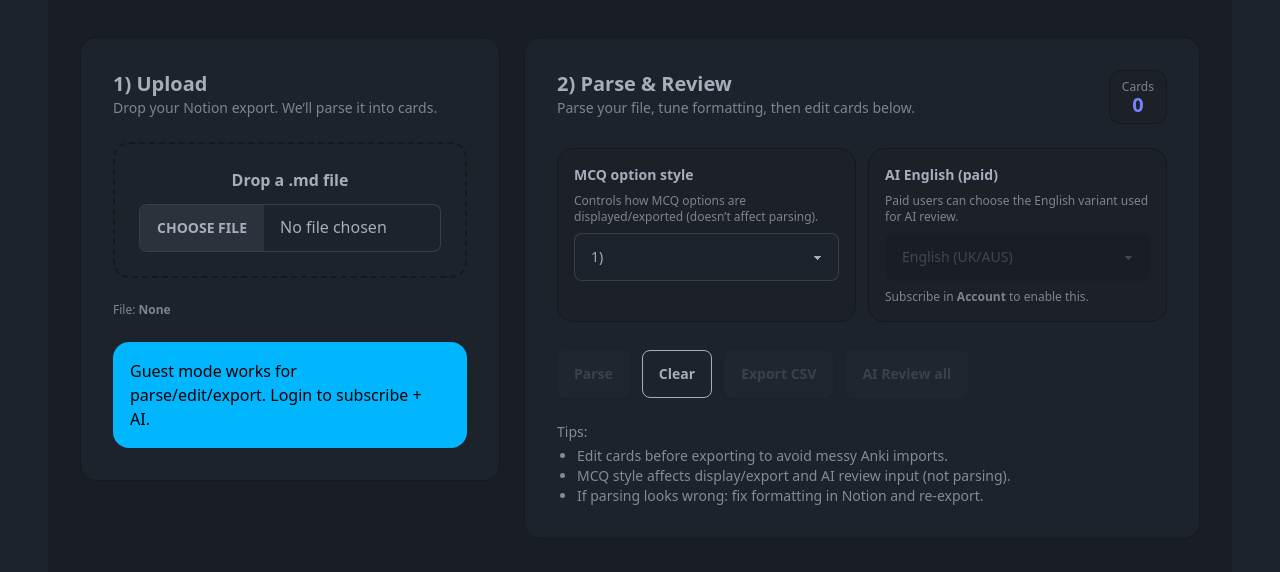
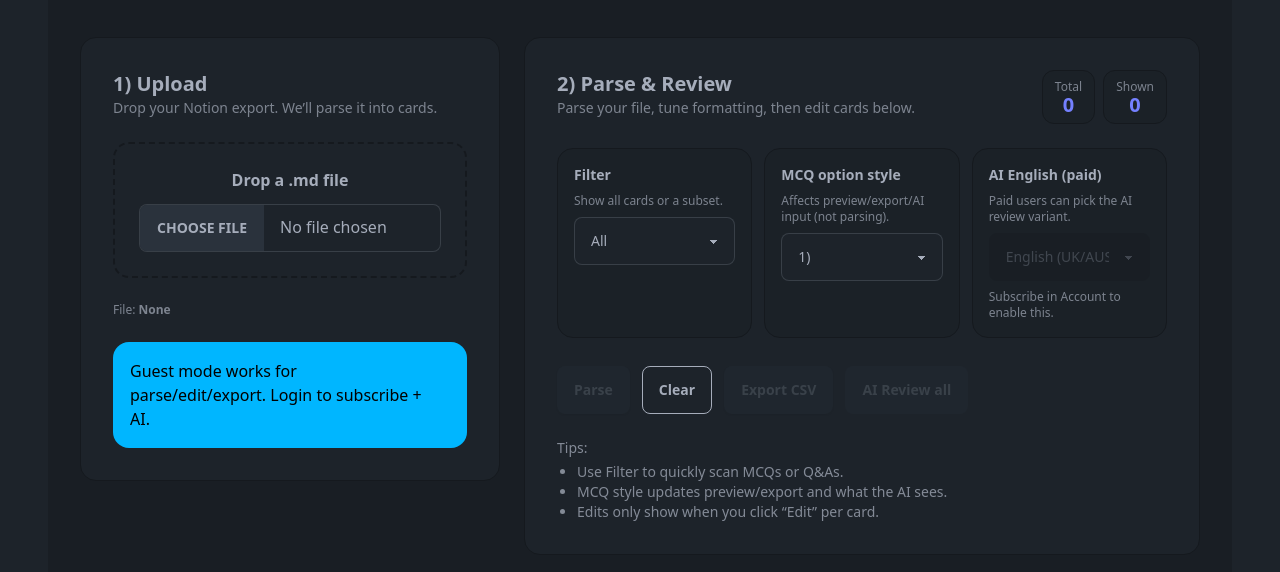
Before and after one commit to bzheres/n2av2, a React (Vite) app in the folder frontend/: page /workflow in a window 1280 px wide. Shown: the part 320-892 px from the top of the page. Built offline with nearby package versions, Linux system fonts and the light colour scheme; no server answers.

Commit message:
Workflow: preview-only cards with edit toggle + filter All/QA/MCQ + MCQ formatting on back

```diff
--- a/frontend/src/pages/Workflow.tsx
+++ b/frontend/src/pages/Workflow.tsx
@@ -6,6 +6,7 @@ import { apiFetch } from "../api";
 type CardType = "qa" | "mcq";
 type EnglishVariant = "us" | "uk_au";
 type McqStyle = "1)" | "1." | "A)" | "a)" | "A." | "a.";
+type FilterMode = "all" | "qa" | "mcq";
 
 type Card = { id: string; card_type: CardType; front: string; back: string };
 
@@ -105,7 +106,6 @@ function uid() {
 }
 
 function formatMcqOptions(front: string, style: McqStyle): string {
-  // Expected MCQ "front" shape: stem + newline + options lines (already in parseMarkdown output)
   const lines = front.split("\n");
   if (lines.length <= 1) return front;
 
@@ -135,8 +135,60 @@ function formatMcqOptions(front: string, style: McqStyle): string {
     }
   };
 
-  const rebuilt = opts.map((o, i) => `${labelFor(i)} ${o.replace(/^\s*([A-Za-z]|\d+)[\)\.]\s+/, "").trim()}`);
+  const rebuilt = opts.map((o, i) => {
+    // If the option line already starts with a label like "A) ..." or "1. ...", strip it
+    const cleaned = o.replace(/^\s*([A-Za-z]|\d+)[\)\.]\s+/, "").trim();
+    return `${labelFor(i)} ${cleaned}`;
+  });
+
   return [stem, ...rebuilt].join("\n");
+}
+
+function formatMcqAnswer(back: string, style: McqStyle): string {
+  // Try to normalize to a single answer label; keep any extra explanation if present.
+  // Examples input: "B", "B)", "2", "2)", "Answer: B", "B - because ...", "B) Because ..."
+  const raw = (back || "").trim();
+  if (!raw) return raw;
+
+  // Capture leading token that looks like letter/number
+  const m = raw.match(/^(\s*(answer:\s*)?)\s*([A-Za-z]|\d+)[\)\.\:]?\s*(.*)$/i);
+  if (!m) return raw;
+
+  const token = m[3];
+  const rest = (m[4] || "").trim();
+
+  const isNum = /^\d+$/.test(token);
+  const idx = isNum ? Math.max(parseInt(token, 10) - 1, 0) : token.toUpperCase().charCodeAt(0) - "A".charCodeAt(0);
+
+  const n = idx + 1;
+  const A = String.fromCharCode("A".charCodeAt(0) + idx);
+  const a = String.fromCharCode("a".charCodeAt(0) + idx);
+
+  let label = "";
+  switch (style) {
+    case "1)":
+      label = `${n})`;
+      break;
+    case "1.":
+      label = `${n}.`;
+      break;
+    case "A)":
+      label = `${A})`;
+      break;
+    case "a)":
+      label = `${a})`;
+      break;
+    case "A.":
+      label = `${A}.`;
+      break;
+    case "a.":
+      label = `${a}.`;
+      break;
+    default:
+      label = `${n})`;
+  }
+
+  return rest ? `${label} ${rest}` : label;
 }
 
 export default function Workflow() {
@@ -152,6 +204,10 @@ export default function Workflow() {
   // Controls
   const [mcqStyle, setMcqStyle] = React.useState<McqStyle>("1)");
   const [englishVariant, setEnglishVariant] = React.useState<EnglishVariant>("uk_au");
+  const [filterMode, setFilterMode] = React.useState<FilterMode>("all");
+
+  // Edit toggle per-card
+  const [editingIds, setEditingIds] = React.useState<Set<string>>(() => new Set());
 
   React.useEffect(() => {
     me().then((r) => setUser(r.user)).catch(() => setUser(null));
@@ -159,20 +215,29 @@ export default function Workflow() {
 
   const parsedCount = cards.length;
 
-  // Plan gating
+  // Plan gating (keep same loose gating as before)
   const canAI = !!user && user.plan && user.plan !== "free" && user.plan !== "guest";
+
+  const filteredCards = React.useMemo(() => {
+    if (filterMode === "all") return cards;
+    return cards.filter((c) => c.card_type === filterMode);
+  }, [cards, filterMode]);
+
+  const filteredCount = filteredCards.length;
 
   function clearAll() {
     setRaw("");
     setFilename("");
     setCards([]);
     setStatus(null);
+    setEditingIds(new Set());
   }
 
   function doParse() {
     setStatus(null);
     const parsed = parseMarkdown(raw).map((c) => ({ ...c, id: uid() }));
     setCards(parsed);
+    setEditingIds(new Set());
     setStatus(`Parsed ${parsed.length} card${parsed.length === 1 ? "" : "s"}.`);
   }
 
@@ -182,12 +247,28 @@ export default function Workflow() {
 
   function deleteCard(id: string) {
     setCards((prev) => prev.filter((c) => c.id !== id));
+    setEditingIds((prev) => {
+      const next = new Set(prev);
+      next.delete(id);
+      return next;
+    });
+  }
+
+  function toggleEdit(id: string) {
+    setEditingIds((prev) => {
+      const next = new Set(prev);
+      if (next.has(id)) next.delete(id);
+      else next.add(id);
+      return next;
+    });
   }
 
   function exportCSV() {
-    // Apply MCQ formatting style at export-time (does not affect storage/parsing)
+    // Apply MCQ formatting style at export-time (front + back)
     const exportedCards = cards.map((c) =>
-      c.card_type === "mcq" ? { ...c, front: formatMcqOptions(c.front, mcqStyle) } : c
+      c.card_type === "mcq"
+        ? { ...c, front: formatMcqOptions(c.front, mcqStyle), back: formatMcqAnswer(c.back, mcqStyle) }
+        : c
     );
 
     const rows = [["Front", "Back"], ...exportedCards.map((c) => [c.front, c.back])];
@@ -204,7 +285,7 @@ export default function Workflow() {
     URL.revokeObjectURL(url);
   }
 
-  // ---- AI Review (safe placeholder, won’t break your app) ----
+  // ---- AI Review ----
   async function aiReviewCard(id: string) {
     if (!canAI) {
       setStatus("AI Review is available on paid plans. Please subscribe in Account.");
@@ -217,12 +298,11 @@ export default function Workflow() {
     setBusy(true);
     setStatus("Running AI review…");
     try {
-      // Send MCQ style and English variant as hints (backend may ignore safely)
       const payload = {
         card_type: card.card_type,
         front: card.card_type === "mcq" ? formatMcqOptions(card.front, mcqStyle) : card.front,
-        back: card.back,
-        english_variant: englishVariant, // "us" | "uk_au"
+        back: card.card_type === "mcq" ? formatMcqAnswer(card.back, mcqStyle) : card.back,
+        english_variant: englishVariant,
       };
 
       let res: any = null;
@@ -286,12 +366,7 @@ export default function Workflow() {
           </p>
 
           <div className="flex justify-center pt-2">
-            <div
-              className={[
-                "badge badge-lg",
-                user ? "badge-primary badge-outline" : "badge-ghost",
-              ].join(" ")}
-            >
+            <div className={["badge badge-lg", user ? "badge-primary badge-outline" : "badge-ghost"].join(" ")}>
               {user ? `Logged in (${user.plan})` : "Guest mode"}
             </div>
           </div>
@@ -314,6 +389,7 @@ export default function Workflow() {
                   setRaw(t);
                   setFilename(n);
                   setCards([]);
+                  setEditingIds(new Set());
                   setStatus(null);
                 }}
               />
@@ -347,19 +423,35 @@ export default function Workflow() {
 
                 <div className="flex flex-wrap gap-2">
                   <div className="rounded-xl border border-base-300 bg-base-200/40 px-3 py-2 text-center">
-                    <div className="text-xs opacity-70">Cards</div>
+                    <div className="text-xs opacity-70">Total</div>
                     <div className="text-xl font-extrabold text-primary leading-none">{parsedCount}</div>
+                  </div>
+                  <div className="rounded-xl border border-base-300 bg-base-200/40 px-3 py-2 text-center">
+                    <div className="text-xs opacity-70">Shown</div>
+                    <div className="text-xl font-extrabold text-primary leading-none">{filteredCount}</div>
                   </div>
                 </div>
               </div>
 
               {/* Controls row */}
-              <div className="grid md:grid-cols-2 gap-3">
+              <div className="grid md:grid-cols-3 gap-3">
+                <div className="rounded-2xl border border-base-300 bg-base-200/40 p-4 space-y-2">
+                  <div className="text-sm font-semibold">Filter</div>
+                  <div className="text-xs opacity-70">Show all cards or a subset.</div>
+                  <select
+                    className="select select-bordered w-full"
+                    value={filterMode}
+                    onChange={(e) => setFilterMode(e.target.value as FilterMode)}
+                  >
+                    <option value="all">All</option>
+                    <option value="qa">Q&A only</option>
+                    <option value="mcq">MCQ only</option>
+                  </select>
+                </div>
+
                 <div className="rounded-2xl border border-base-300 bg-base-200/40 p-4 space-y-2">
                   <div className="text-sm font-semibold">MCQ option style</div>
-                  <div className="text-xs opacity-70">
-                    Controls how MCQ options are displayed/exported (doesn’t affect parsing).
-                  </div>
+                  <div className="text-xs opacity-70">Affects preview/export/AI input (not parsing).</div>
                   <select
                     className="select select-bordered w-full"
                     value={mcqStyle}
@@ -376,9 +468,7 @@ export default function Workflow() {
 
                 <div className="rounded-2xl border border-base-300 bg-base-200/40 p-4 space-y-2">
                   <div className="text-sm font-semibold">AI English (paid)</div>
-                  <div className="text-xs opacity-70">
-                    Paid users can choose the English variant used for AI review.
-                  </div>
+                  <div className="text-xs opacity-70">Paid users can pick the AI review variant.</div>
                   <select
                     className="select select-bordered w-full"
                     value={englishVariant}
@@ -389,15 +479,11 @@ export default function Workflow() {
                     <option value="uk_au">English (UK/AUS)</option>
                     <option value="us">English (US)</option>
                   </select>
-                  {!canAI && (
-                    <div className="text-xs opacity-70">
-                      Subscribe in <span className="font-semibold">Account</span> to enable this.
-                    </div>
-                  )}
+                  {!canAI && <div className="text-xs opacity-70">Subscribe in Account to enable this.</div>}
                 </div>
               </div>
 
-              {/* Action buttons (moved here) */}
+              {/* Action buttons */}
               <div className="flex flex-col sm:flex-row gap-3 pt-1">
                 <button className="btn btn-primary" disabled={!raw || busy} onClick={doParse}>
                   Parse
@@ -416,9 +502,9 @@ export default function Workflow() {
               <div className="text-sm opacity-75">
                 Tips:
                 <ul className="list-disc ml-5 mt-1">
-                  <li>Edit cards before exporting to avoid messy Anki imports.</li>
-                  <li>MCQ style affects display/export and AI review input (not parsing).</li>
-                  <li>If parsing looks wrong: fix formatting in Notion and re-export.</li>
+                  <li>Use Filter to quickly scan MCQs or Q&As.</li>
+                  <li>MCQ style updates preview/export and what the AI sees.</li>
+                  <li>Edits only show when you click “Edit” per card.</li>
                 </ul>
               </div>
             </div>
@@ -435,25 +521,27 @@ export default function Workflow() {
                 Cards <span className="text-primary">Preview</span>
               </h2>
               <p className="opacity-70 text-sm">
-                Click into fields to edit. Delete anything you don’t want exported.
+                Preview is always shown. Click Edit to modify front/back. Delete removes the card from export.
               </p>
             </div>
           </div>
 
-          {!cards.length ? (
+          {!filteredCards.length ? (
             <div className="card bg-base-200/40 border border-base-300 rounded-2xl">
               <div className="card-body text-center space-y-2">
-                <div className="text-lg font-semibold">No cards yet</div>
+                <div className="text-lg font-semibold">No cards to show</div>
                 <div className="text-sm opacity-70">
-                  Upload a Markdown export, then press <span className="font-semibold">Parse</span>.
+                  {cards.length ? "Try changing the Filter." : "Upload a Markdown export, then press Parse."}
                 </div>
               </div>
             </div>
           ) : (
             <div className="grid md:grid-cols-2 lg:grid-cols-3 gap-4">
-              {cards.map((c) => {
-                const previewFront =
-                  c.card_type === "mcq" ? formatMcqOptions(c.front, mcqStyle) : c.front;
+              {filteredCards.map((c) => {
+                const isEditing = editingIds.has(c.id);
+
+                const previewFront = c.card_type === "mcq" ? formatMcqOptions(c.front, mcqStyle) : c.front;
+                const previewBack = c.card_type === "mcq" ? formatMcqAnswer(c.back, mcqStyle) : c.back;
 
                 return (
                   <div
@@ -474,6 +562,16 @@ export default function Workflow() {
                           >
                             AI Review
                           </button>
+
+                          <button
+                            className="btn btn-xs btn-ghost"
+                            disabled={busy}
+                            onClick={() => toggleEdit(c.id)}
+                            title="Toggle edit"
+                          >
+                            {isEditing ? "Close" : "Edit"}
+                          </button>
+
                           <button
                             className="btn btn-xs btn-ghost"
                             disabled={busy}
@@ -485,11 +583,20 @@ export default function Workflow() {
                         </div>
                       </div>
 
+                      {/* Preview always visible */}
                       <div className="text-xs font-semibold opacity-70">Front (preview)</div>
                       <pre className="whitespace-pre-wrap text-sm leading-relaxed bg-base-100/40 border border-base-300 rounded-xl p-3">
                         {previewFront}
                       </pre>
 
+                      <div className="text-xs font-semibold opacity-70">Back (preview)</div>
+                      <pre className="whitespace-pre-wrap text-sm leading-relaxed bg-base-100/40 border border-base-300 rounded-xl p-3">
+                        {previewBack}
+                      </pre>
+
+                      {/* Edit panel toggled */}
+                      {isEditing && (
+                        <div className="rounded-2xl border border-base-300 bg-base-100/50 p-3 space-y-3">
                           <div className="text-xs font-semibold opacity-70">Front (edit)</div>
                           <textarea
                             className="textarea textarea-bordered w-full min-h-[96px] text-sm leading-relaxed"
@@ -497,12 +604,14 @@ export default function Workflow() {
                             onChange={(e) => updateCard(c.id, { front: e.target.value })}
                           />
 
-                      <div className="text-xs font-semibold opacity-70">Back</div>
+                          <div className="text-xs font-semibold opacity-70">Back (edit)</div>
                           <textarea
                             className="textarea textarea-bordered w-full min-h-[96px] text-sm leading-relaxed"
                             value={c.back}
                             onChange={(e) => updateCard(c.id, { back: e.target.value })}
                           />
+                        </div>
+                      )}
                     </div>
                   </div>
                 );
```
Lines whose indentation alone changed are shown as unchanged.
